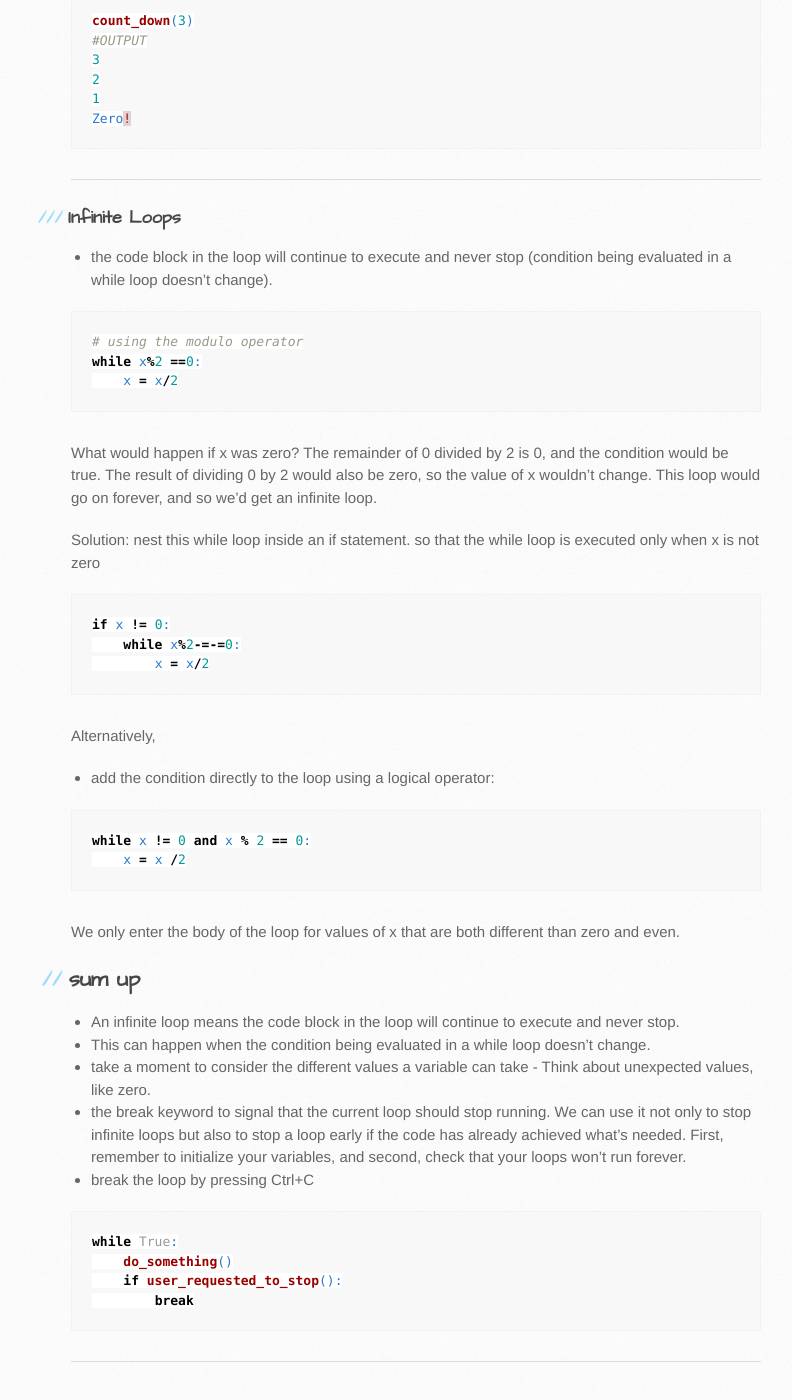
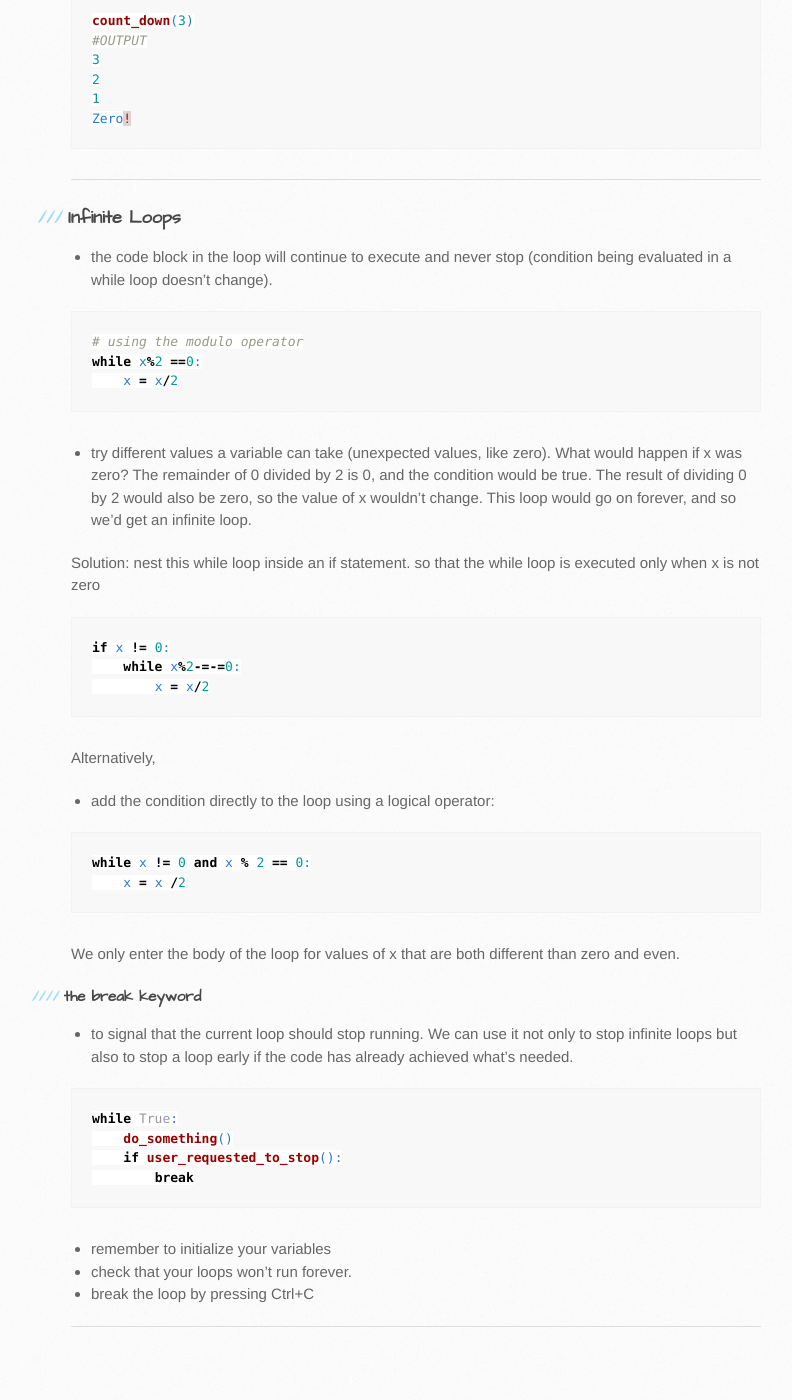
Before and after one commit to trumpfheller/trumpfheller.github.io, a Jekyll site: the page built from c_while.md, in a window 1280 px wide and 1400 px high, scrolled down 2514 px. Shown: the whole window, without its empty margins (89-881 px from the left). Built offline with Jekyll 4.4.1, drawn with Linux system fonts in a browser that asks for light colours; after the commit the page ends 3878 px from its top, so only the background shows below that.

Commit message:
Update c_while.md

````diff
--- a/c_while.md
+++ b/c_while.md
@@ -122,6 +122,8 @@ Zero!
 while x%2 ==0:
     x = x/2
 ```
+
+- try different values a variable can take (unexpected values, like zero).
 What would happen if x was zero?
 The remainder of 0 divided by 2 is 0, and the condition would be true.
 The result of dividing 0 by 2 would also be zero, so the value of x wouldn't change.
@@ -145,13 +147,8 @@ while x != 0 and x % 2 == 0:
 ```
 We only enter the body of the loop for values of x that are both different than zero and even.
 
-## sum up
-- An infinite loop means the code block in the loop will continue to execute and never stop.
-- This can happen when the condition being evaluated in a while loop doesn't change.
-- take a moment to consider the different values a variable can take - Think about unexpected values, like zero.
-- the break keyword to signal that the current loop should stop running. We can use it not only to stop infinite loops but also to stop a loop early if the code has already achieved what's needed.
-First, remember to initialize your variables, and second, check that your loops won't run forever.
-- break the loop by pressing Ctrl+C
+#### the break keyword
+- to signal that the current loop should stop running. We can use it not only to stop infinite loops but also to stop a loop early if the code has already achieved what's needed.
 
  ```python
 while True:
````
Also changed, not shown: other parts of c_while.md (+4 -0 lines).
